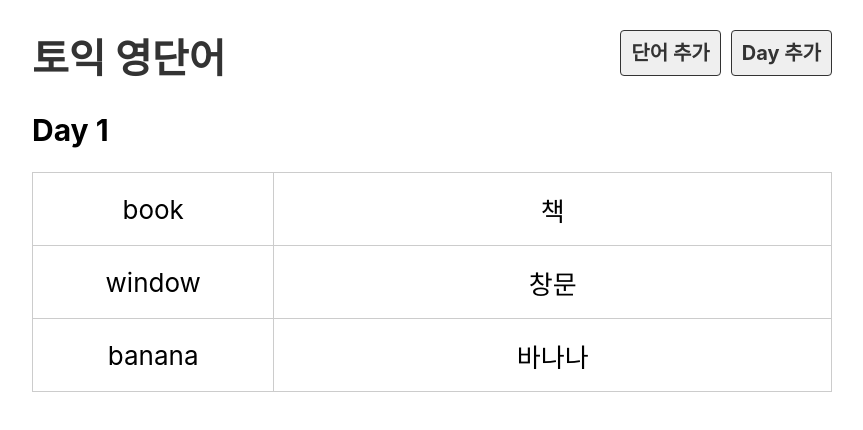
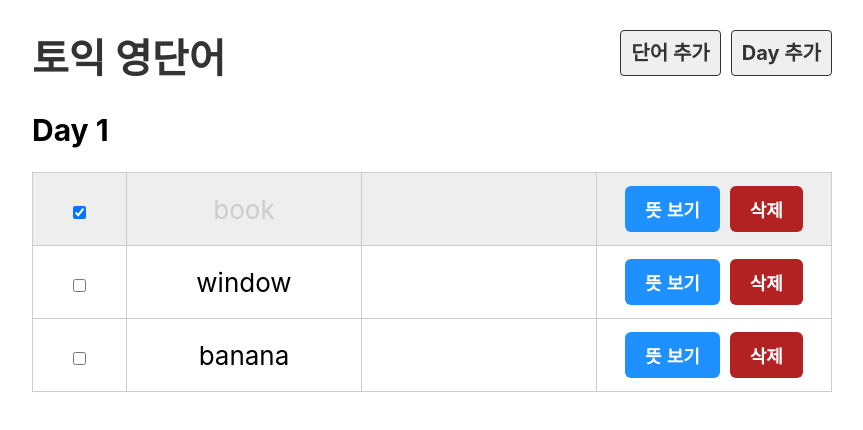
Before and after one commit to jiyoung-dev/react-vocaapp, a React (Create React App) app: page /day/1 in a window 1280 px wide. Shown: the top 430 px of the page, without its empty margins (208-1071 px from the left). Built offline with nearby package versions, Linux system fonts and the light colour scheme.

Commit message:
#11-1. 뜻숨기기 버튼 클릭이벤트, 체크박스 이벤트 구현 (useState 사용)

```diff
--- a/src/component/Day.js
+++ b/src/component/Day.js
@@ -4,6 +4,7 @@
 
 import dummy from "../db/data.json";
 import { useParams } from 'react-router-dom';
+import Word from "./Word";
 
 export default function Day() {
     const { day } = useParams();
@@ -16,10 +17,9 @@
             <table>
                 <tbody>
                     {wordList.map(word => (
-                        <tr key={word.id}>
-                            <td>{word.eng}</td>
-                            <td>{word.kor}</td>
-                        </tr>
+                        // 버튼 클릭이벤트에 따라 단어 데이터가 바뀌도록 동작 => 단어 컴포넌트를 따로 만드는게 좋다.
+                        // 각각의 컴포넌트마다 state를 가지는게 좋기 때문.
+                        <Word word={word} key={word.id} />
                     ))}
                 </tbody>
             </table>
--- /dev/null
+++ b/src/component/Word.js
@@ -0,0 +1,31 @@
+import { useState } from "react"
+
+export default function Word({ word }) {
+
+    const [isShow, setIsShow] = useState(false);  // 단어뜻 보여주기 상태값 (isShow : 보여짐, !isShow : 숨김)
+    const [isDone, setIsDone] = useState(word.isDone);  // 단어 암기여부 상태값 (isDone : 외움(체크표시), !isDone : 못외움(체크해제))
+
+    function toggleShow() {
+        setIsShow(!isShow);
+    }
+
+    function toggleDone() {
+        setIsDone(!isDone);
+    }
+
+    return (
+        <tr className={isDone ? "off" : ""}>
+            <td>
+                <input type="checkbox" checked={isDone} onChange={toggleDone}/>
+            </td>
+            <td>{word.eng}</td>
+            <td>{isShow && word.kor}</td>
+            <td>
+                <button onClick={toggleShow}>
+                    뜻 {isShow ? '숨기기' : '보기'}
+                </button>
+                <button className="btn_del">삭제</button>
+            </td>
+        </tr>
+    )
+}
--- a/src/db/data.json
+++ b/src/db/data.json
@@ -23,7 +23,7 @@
         "day": 1,
         "eng": "book",
         "kor": "책",
-        "isDone": false
+        "isDone": true
       },
       {
         "id": 2,
```
